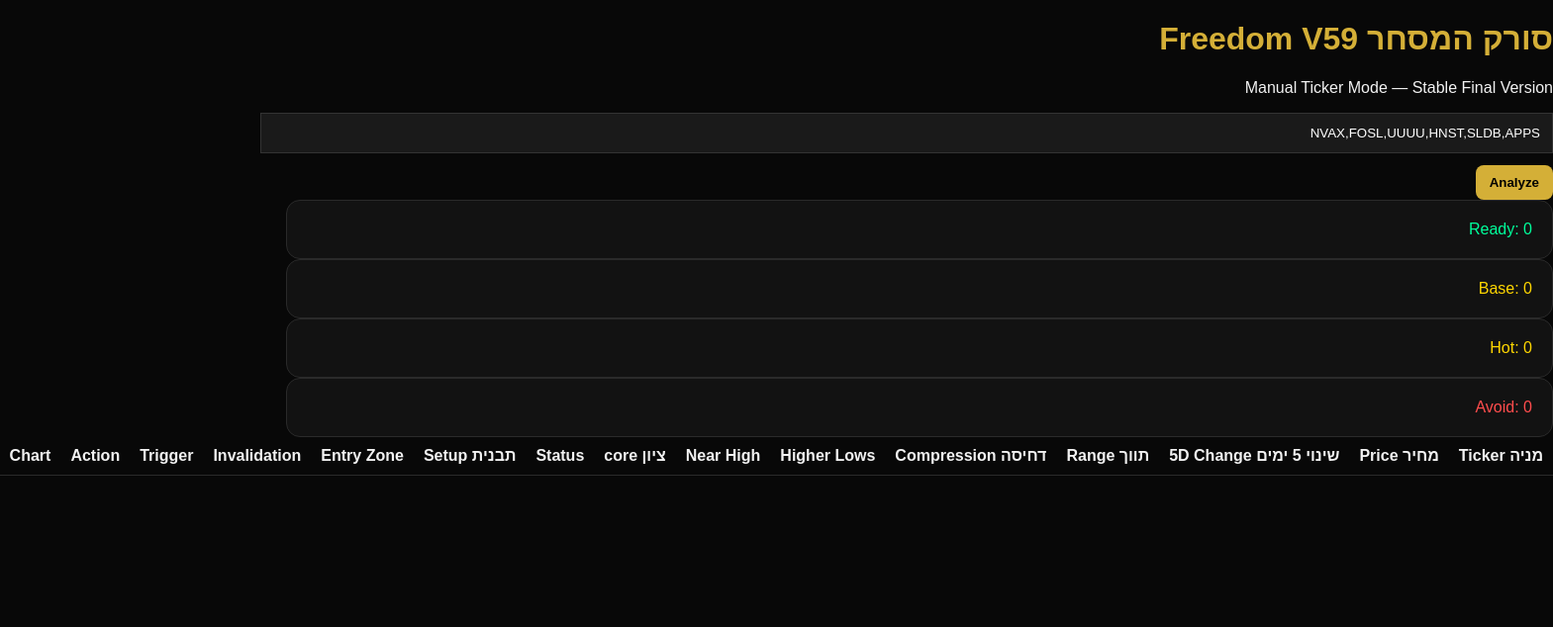
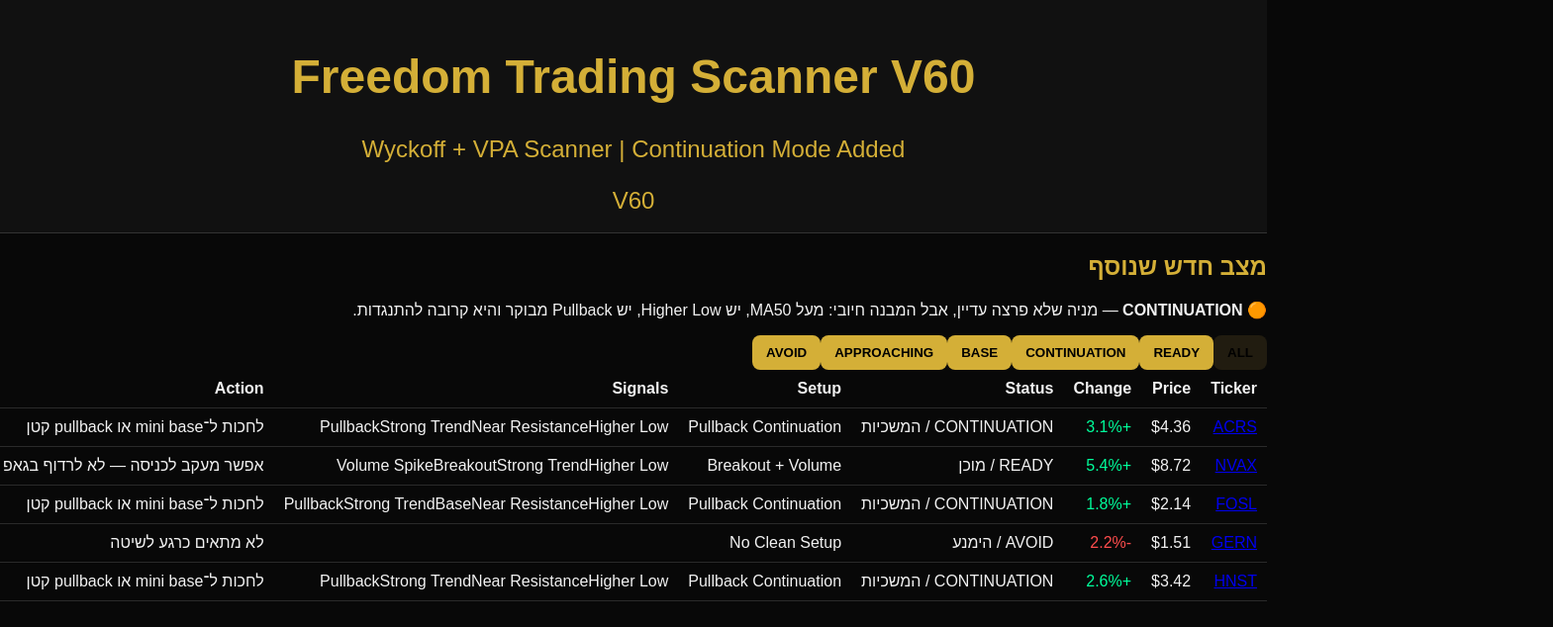
Before and after one commit to igal083-glitch/freedom-trading-scanner, a React (Vite) app: page / in a window 1280 px wide. Shown: the top 634 px of the page at 99% size, 1569 px wide, since content can reach past the window. Built offline with nearby package versions, Linux system fonts and the light colour scheme.

Commit message:
V60 - הוספת מצב המשכיות (Continuation)

```diff
--- a/App.tsx
+++ b/App.tsx
@@ -1,236 +1,263 @@
-import React, { useMemo, useState } from 'react';
-import './style.css';
+import React, { useMemo, useState } from "react";
+import "./style.css";
 
-type Status = 'READY' | 'BASE' | 'HOT' | 'AVOID';
+type Status = "READY" | "APPROACHING" | "CONTINUATION" | "BASE" | "AVOID";
 
-type Row = {
-  symbol: string;
+type Stock = {
+  ticker: string;
   price: number;
-  changePct: number;
-  rangePct: number;
-  compression: string;
-  higherLows: string;
-  nearHigh: string;
-  score: number;
-  status: Status;
-  setup: string;
-  entryZone: string;
-  invalidation: string;
-  trigger: string;
-  action: string;
+  change: number;
+  volumeSpike: boolean;
+  breakout: boolean;
+  pullback: boolean;
+  strongTrend: boolean;
+  base: boolean;
+  nearResistance: boolean;
+  aboveMA50: boolean;
+  higherLow: boolean;
 };
 
-const MOCK_LIBRARY: Record<string, Row> = {
-  NVAX: makeRow('NVAX', 7.92, -0.56, 4.35, 'NO', 'NO', 'NO', 42, 'AVOID'),
-  FOSL: makeRow('FOSL', 4.43, -0.23, 3.39, 'YES', 'YES', 'NO', 72, 'BASE'),
-  UUUU: makeRow('UUUU', 21.64, 10.52, 8.13, 'YES', 'YES', 'NO', 61, 'HOT'),
-  HNST: makeRow('HNST', 3.5, 5.74, 6.0, 'YES', 'YES', 'YES', 86, 'READY'),
-  SLDB: makeRow('SLDB', 7.26, 2.98, 3.86, 'YES', 'YES', 'YES', 91, 'READY'),
-  APPS: makeRow('APPS', 3.53, 4.75, 6.52, 'YES', 'YES', 'YES', 82, 'READY'),
-  PLUG: makeRow('PLUG', 3.13, -8.21, 12.14, 'NO', 'NO', 'NO', 18, 'AVOID'),
-  DNA: makeRow('DNA', 8.46, 12.8, 12.94, 'NO', 'YES', 'YES', 35, 'AVOID'),
-};
+const stocks: Stock[] = [
+  {
+    ticker: "ACRS",
+    price: 4.36,
+    change: 3.1,
+    volumeSpike: false,
+    breakout: false,
+    pullback: true,
+    strongTrend: true,
+    base: false,
+    nearResistance: true,
+    aboveMA50: true,
+    higherLow: true,
+  },
+  {
+    ticker: "NVAX",
+    price: 8.72,
+    change: 5.4,
+    volumeSpike: true,
+    breakout: true,
+    pullback: false,
+    strongTrend: true,
+    base: false,
+    nearResistance: false,
+    aboveMA50: true,
+    higherLow: true,
+  },
+  {
+    ticker: "FOSL",
+    price: 2.14,
+    change: 1.8,
+    volumeSpike: false,
+    breakout: false,
+    pullback: true,
+    strongTrend: true,
+    base: true,
+    nearResistance: true,
+    aboveMA50: true,
+    higherLow: true,
+  },
+  {
+    ticker: "GERN",
+    price: 1.51,
+    change: -2.2,
+    volumeSpike: false,
+    breakout: false,
+    pullback: false,
+    strongTrend: false,
+    base: false,
+    nearResistance: false,
+    aboveMA50: false,
+    higherLow: false,
+  },
+  {
+    ticker: "HNST",
+    price: 3.42,
+    change: 2.6,
+    volumeSpike: false,
+    breakout: false,
+    pullback: true,
+    strongTrend: true,
+    base: false,
+    nearResistance: true,
+    aboveMA50: true,
+    higherLow: true,
+  },
+];
 
-function money(n: number) {
-  return `$${n.toFixed(2)}`;
+function getStatus(stock: Stock): Status {
+  if (stock.breakout && stock.volumeSpike && stock.strongTrend) return "READY";
+
+  if (
+    stock.pullback &&
+    stock.strongTrend &&
+    stock.aboveMA50 &&
+    stock.higherLow &&
+    stock.nearResistance
+  ) {
+    return "CONTINUATION";
   }
 
-function makeRow(
-  symbol: string,
-  price: number,
-  changePct: number,
-  rangePct: number,
-  compression: string,
-  higherLows: string,
-  nearHigh: string,
-  score: number,
-  status: Status
-): Row {
-  let setup = 'Avoid';
-  let trigger = 'No trigger';
-  let action = 'Do nothing';
-  let entryLow = price * 0.97;
-  let entryHigh = price * 1.01;
-  let invalidation = price * 0.92;
+  if (stock.base && stock.nearResistance && stock.aboveMA50) return "BASE";
 
-  if (status === 'READY') {
-    setup = 'Ready Base / Near Breakout';
-    entryLow = price * 0.99;
-    entryHigh = price * 1.02;
-    invalidation = price * 0.93;
-    trigger = `Break/reclaim above ${money(entryHigh)}`;
-    action = 'Ready — wait for trigger';
+  if (stock.pullback && stock.strongTrend) return "APPROACHING";
+
+  return "AVOID";
 }
 
-  if (status === 'BASE') {
-    setup = 'Base Building';
-    entryLow = price * 0.94;
-    entryHigh = price * 1.01;
-    invalidation = price * 0.91;
-    trigger = `Reclaim range high ${money(entryHigh)}`;
-    action = 'Track — not ready yet';
+function getStatusText(status: Status) {
+  switch (status) {
+    case "READY":
+      return "READY / מוכן";
+    case "CONTINUATION":
+      return "CONTINUATION / המשכיות";
+    case "BASE":
+      return "BASE / בסיס";
+    case "APPROACHING":
+      return "APPROACHING / מתקרב";
+    case "AVOID":
+      return "AVOID / הימנע";
+  }
 }
 
-  if (status === 'HOT') {
-    setup = 'Hot / No Chase';
-    entryLow = price * 0.92;
-    entryHigh = price * 0.96;
-    invalidation = price * 0.88;
-    trigger = '1–3 day consolidation';
-    action = 'No entry now';
+function getStatusClass(status: Status) {
+  switch (status) {
+    case "READY":
+      return "status ready";
+    case "CONTINUATION":
+      return "status continuation";
+    case "BASE":
+      return "status base";
+    case "APPROACHING":
+      return "status approaching";
+    case "AVOID":
+      return "status avoid";
+  }
 }
 
-  if (status === 'AVOID') {
-    setup = 'Avoid / Broken or Extended';
-    trigger = 'Needs new structure';
-    action = 'Stay away';
+function getSetup(stock: Stock) {
+  const status = getStatus(stock);
+
+  if (status === "READY") return "Breakout + Volume";
+  if (status === "CONTINUATION") return "Pullback Continuation";
+  if (status === "BASE") return "Base / Range High";
+  if (status === "APPROACHING") return "Watching Pullback";
+  return "No Clean Setup";
 }
 
-  return {
-    symbol,
-    price,
-    changePct,
-    rangePct,
-    compression,
-    higherLows,
-    nearHigh,
-    score,
-    status,
-    setup,
-    entryZone: `${money(entryLow)} - ${money(entryHigh)}`,
-    invalidation: money(invalidation),
-    trigger,
-    action,
-  };
-}
+function getAction(stock: Stock) {
+  const status = getStatus(stock);
 
-function buildFallback(symbol: string): Row {
-  return makeRow(symbol, 0, 0, 0, 'UNKNOWN', 'UNKNOWN', 'UNKNOWN', 0, 'AVOID');
+  if (status === "READY") return "אפשר מעקב לכניסה — לא לרדוף בגאפ";
+  if (status === "CONTINUATION") return "לחכות ל־mini base או pullback קטן";
+  if (status === "BASE") return "לסמן range high ולחכות reclaim";
+  if (status === "APPROACHING") return "מעניין אבל צריך עוד הוכחה";
+  return "לא מתאים כרגע לשיטה";
 }
 
 export default function App() {
-  const [input, setInput] = useState('NVAX,FOSL,UUUU,HNST,SLDB,APPS');
-  const [rows, setRows] = useState<Row[]>([]);
+  const [filter, setFilter] = useState<"ALL" | Status>("ALL");
 
-  function analyzeManual() {
-    const tickers = input
-      .split(',')
-      .map((t) => t.trim().toUpperCase())
-      .filter(Boolean);
-
-    const result = tickers.map((ticker) => {
-      return MOCK_LIBRARY[ticker] || buildFallback(ticker);
-    });
-
-    const rank = { READY: 4, BASE: 3, HOT: 2, AVOID: 1 };
-
-    setRows(
-      result.sort((a, b) => {
-        if (rank[b.status] !== rank[a.status]) {
-          return rank[b.status] - rank[a.status];
-        }
-        return b.score - a.score;
-      })
-    );
-  }
-
-  const counts = useMemo(() => {
-    return {
-      ready: rows.filter((r) => r.status === 'READY').length,
-      base: rows.filter((r) => r.status === 'BASE').length,
-      hot: rows.filter((r) => r.status === 'HOT').length,
-      avoid: rows.filter((r) => r.status === 'AVOID').length,
-    };
-  }, [rows]);
-const statusMap: Record<string, string> = {
-  READY: "מוכן",
-  BASE: "בסיס",
-  HOT: "חם",
-  AVOID: "להימנע",
-};
-
-const actionMap: Record<string, string> = {
-  "Ready — wait for trigger": "מוכן — חכה לאישור",
-  "Track — not ready yet": "מעקב — עדיין לא מוכן",
-  "No entry now": "אין כניסה כרגע",
-  "Stay away": "להתרחק",
-};
+  const rows = useMemo(() => {
+    return stocks
+      .map((s) => ({ ...s, status: getStatus(s) }))
+      .filter((s) => filter === "ALL" || s.status === filter);
+  }, [filter]);
 
   return (
     <div className="app">
-      <h1>סורק המסחר Freedom V59</h1>
-      <p>Manual Ticker Mode — Stable Final Version</p>
+      <header className="hero">
+        <div>
+          <h1>Freedom Trading Scanner V60</h1>
+          <p>Wyckoff + VPA Scanner | Continuation Mode Added</p>
+        </div>
+        <div className="version">V60</div>
+      </header>
 
-      <input
-        value={input}
-        onChange={(e) => setInput(e.target.value)}
-        placeholder="NVAX,FOSL,UUUU,HNST"
-      />
+      <section className="panel">
+        <h2>מצב חדש שנוסף</h2>
+        <p>
+          🟠 <b>CONTINUATION</b> — מניה שלא פרצה עדיין, אבל המבנה חיובי:
+          מעל MA50, יש Higher Low, יש Pullback מבוקר והיא קרובה להתנגדות.
+        </p>
+      </section>
 
-      <div className="controls">
-        <button onClick={analyzeManual}>Analyze</button>
+      <div className="filters">
+        {["ALL", "READY", "CONTINUATION", "BASE", "APPROACHING", "AVOID"].map(
+          (f) => (
+            <button
+              key={f}
+              onClick={() => setFilter(f as "ALL" | Status)}
+              className={filter === f ? "active" : ""}
+            >
+              {f}
+            </button>
+          )
+        )}
       </div>
 
-      <section className="summary">
-        <div className="card green">Ready: {counts.ready}</div>
-        <div className="card yellow">Base: {counts.base}</div>
-        <div className="card yellow">Hot: {counts.hot}</div>
-        <div className="card red">Avoid: {counts.avoid}</div>
-      </section>
-
-      <table className="scanner">
+      <section className="tableWrap">
+        <table>
           <thead>
             <tr>
-            <th> מניה Ticker</th>
-            <th> מחיר Price</th>
-            <th>  שינוי 5 ימים 5D Change</th>
-            <th> תווך Range</th>
-            <th> דחיסה Compression</th>
-            <th>Higher Lows</th>
-            <th>Near High</th>
-            <th>  ציון core</th>
+              <th>Ticker</th>
+              <th>Price</th>
+              <th>Change</th>
               <th>Status</th>
-            <th> תבנית Setup</th>
-            <th>Entry Zone</th>
-            <th>Invalidation</th>
-            <th>Trigger</th>
+              <th>Setup</th>
+              <th>Signals</th>
               <th>Action</th>
-            <th>Chart</th>
             </tr>
           </thead>
 
           <tbody>
-          {rows.map((r) => (
-            <tr key={r.symbol} className={`row-${r.status.toLowerCase()}`}>
-              <td className="ticker">{r.symbol}</td>
-              <td>{r.price ? money(r.price) : '-'}</td>
-              <td>{r.changePct.toFixed(2)}%</td>
-              <td>{r.rangePct.toFixed(2)}%</td>
-              <td>{r.compression}</td>
-              <td>{r.higherLows}</td>
-              <td>{r.nearHigh}</td>
-              <td>{r.score}</td>
-              <span className={`status-badge ${r.status.toLowerCase()}`}>
- {statusMap[r.status] || r.status}
-</span>
-              <td>{r.setup}</td>
-              <td>{r.entryZone}</td>
-              <td>{r.invalidation}</td>
-              <td>{r.trigger}</td>
-              <td>{actionMap[r.action] || r.action}</td>
-              <td>
+            {rows.map((stock) => {
+              const status = stock.status;
+
+              return (
+                <tr key={stock.ticker}>
+                  <td className="ticker">
                     <a
-                  href={`https://www.tradingview.com/chart/?symbol=${r.symbol}`}
+                      href={`https://www.tradingview.com/chart/?symbol=${stock.ticker}`}
                       target="_blank"
                       rel="noreferrer"
                     >
-                  Open
+                      {stock.ticker}
                     </a>
                   </td>
+
+                  <td>${stock.price.toFixed(2)}</td>
+
+                  <td className={stock.change >= 0 ? "green" : "red"}>
+                    {stock.change >= 0 ? "+" : ""}
+                    {stock.change.toFixed(1)}%
+                  </td>
+
+                  <td>
+                    <span className={getStatusClass(status)}>
+                      {getStatusText(status)}
+                    </span>
+                  </td>
+
+                  <td>{getSetup(stock)}</td>
+
+                  <td className="signals">
+                    {stock.volumeSpike && <span>Volume Spike</span>}
+                    {stock.breakout && <span>Breakout</span>}
+                    {stock.pullback && <span>Pullback</span>}
+                    {stock.strongTrend && <span>Strong Trend</span>}
+                    {stock.base && <span>Base</span>}
+                    {stock.nearResistance && <span>Near Resistance</span>}
+                    {stock.higherLow && <span>Higher Low</span>}
+                  </td>
+
+                  <td>{getAction(stock)}</td>
                 </tr>
-          ))}
+              );
+            })}
           </tbody>
         </table>
+      </section>
     </div>
   );
 }
```
Lines whose indentation alone changed are shown as unchanged.
